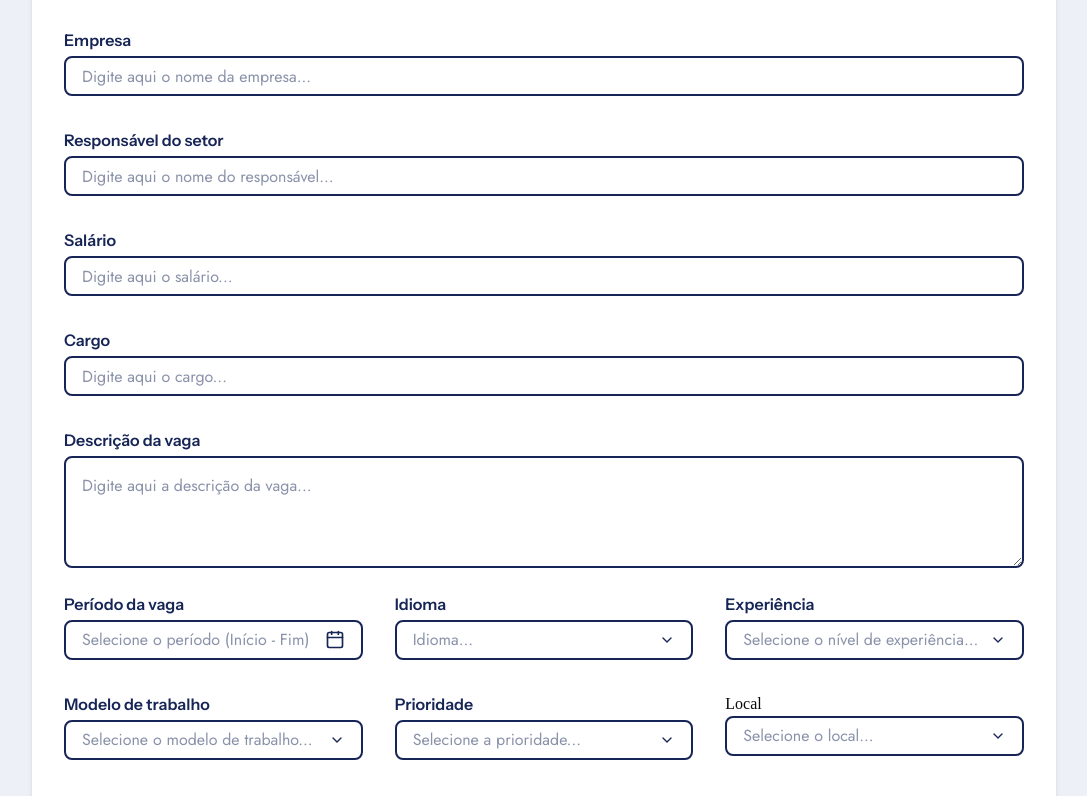
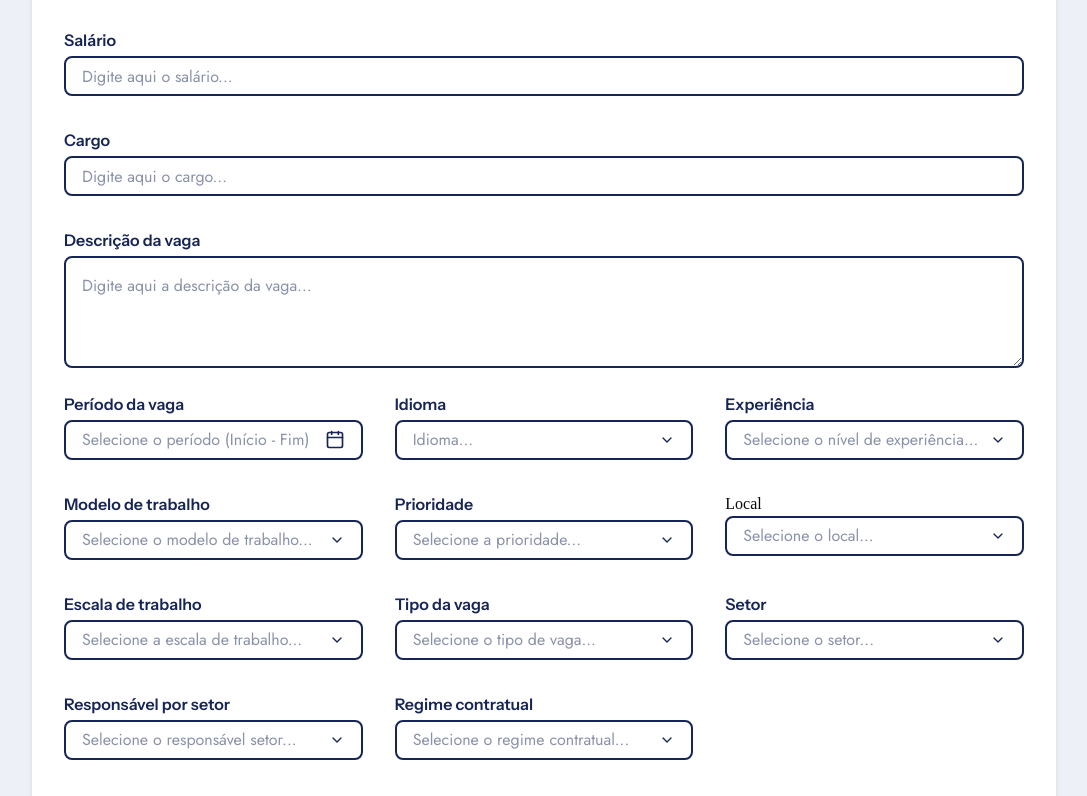
Before and after one commit to Next-Hire/NextHire_FrontEnd, a Next.js app: page /criar-vaga in a window 1280 px wide. Shown: the part 280-1076 px from the top of the page, without its empty margins (96-1183 px from the left). Built offline with nearby package versions, Linux system fonts and the light colour scheme.

Commit message:
:hammer: feat: Ajustando selects e inputs para consumo

```diff
--- a/src/app/criar-vaga/page.tsx
+++ b/src/app/criar-vaga/page.tsx
@@ -55,22 +55,7 @@ export default function CriarVagaPage() {
                                 className='input'
                             />
                         </div>
-                        <div className='flex flex-col'>
-                            <label className='label'>Empresa</label>
-                            <input
-                                type='text'
-                                placeholder='Digite aqui o nome da empresa...'
-                                className='input'
-                            />
-                        </div>
-                        <div className='flex flex-col'>
-                            <label className='label'>Responsável do setor</label>
-                            <input
-                                type='text'
-                                placeholder='Digite aqui o nome do responsável...'
-                                className='input'
-                            />
-                        </div>
+
                         <div className='flex flex-col'>
                             <label className='label'>Salário</label>
                             <input
@@ -288,18 +273,18 @@ export default function CriarVagaPage() {
                             </SelectRoot>
                         </div>
                         <div className='flex flex-col'>
-                            <label className='label'>Empresa</label>
+                            <label className='label'>Responsável por setor</label>
                             <SelectRoot defaultValue=''>
                                 <SelectTrigger className='h-10 w-full'>
-                                    <SelectValue placeholder='Selecione a empresa...' />
+                                    <SelectValue placeholder='Selecione o responsável setor...' />
                                 </SelectTrigger>
 
                                 <SelectPortal>
                                     <SelectPositioner>
                                         <SelectPopup>
-                                            <SelectItem value='Vortex'>Vortex</SelectItem>
-                                            <SelectItem value='Rappi'>Rappi</SelectItem>
-                                            <SelectItem value='L4'>L4</SelectItem>
+                                            <SelectItem value='Gomes'>Gomes</SelectItem>
+                                            <SelectItem value='Ricardo'>Ricardo</SelectItem>
+                                            <SelectItem value='Aline'>Aline</SelectItem>
                                         </SelectPopup>
                                     </SelectPositioner>
                                 </SelectPortal>
--- a/src/components/header/header.tsx
+++ b/src/components/header/header.tsx
@@ -10,7 +10,7 @@ export default function Header() {
                 <img className='Logo w-30' src="/imgs/logo.svg" alt="Logo NextHire" onClick={() => window.location.href = '/home'} />
                 <nav className='nav'>
                     <Link href="/vagas">Vagas</Link>
-                    <Link href="">Processos Seletivos</Link>
+                    <Link href="/processos-seletivos">Processos Seletivos</Link>
                     <Link href="/entrevista">Entrevistas</Link>
                 </nav>
                 <div className='circleUser'>
```
